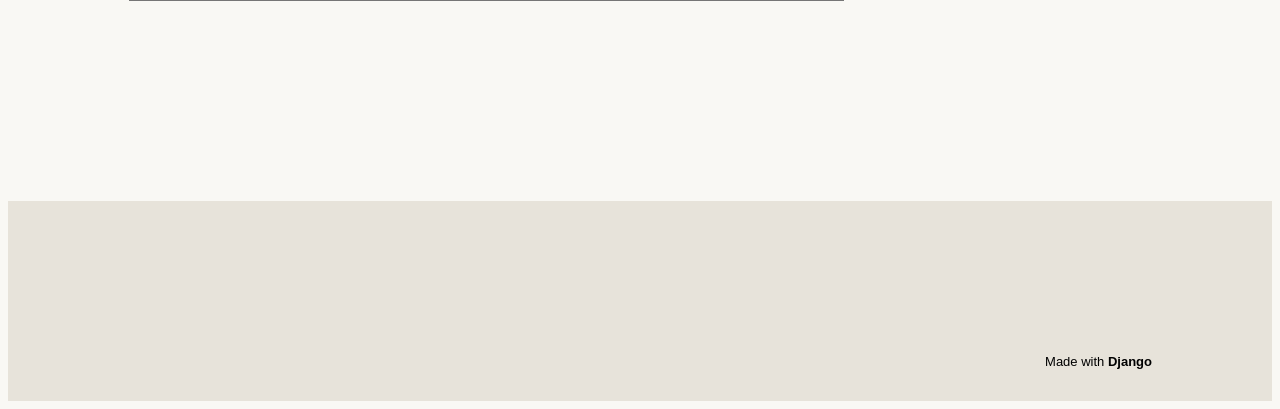
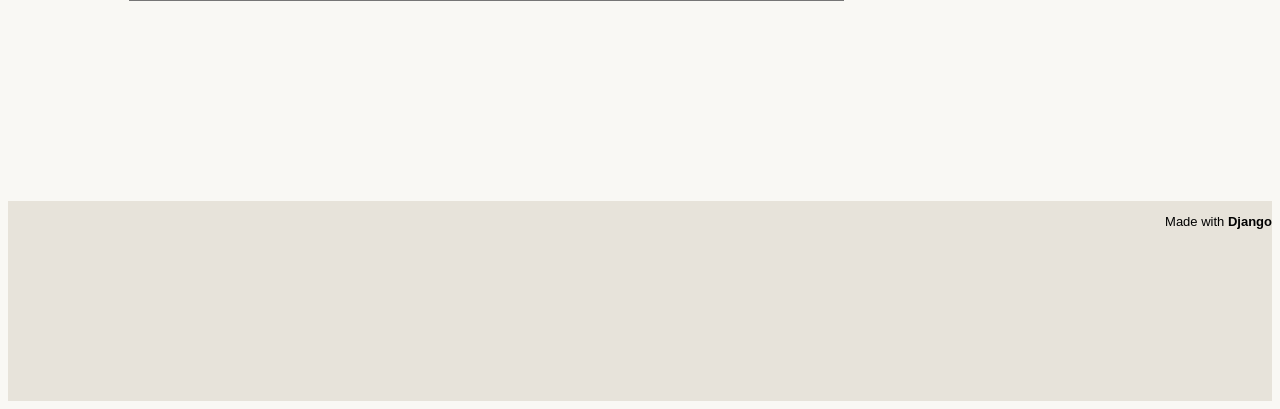
Before and after one commit to samkimpepper/illy-django-blog, a Django app: page /blog/write/ in a window 1280 px wide. Shown: the part 703-1112 px from the top of the page. Run offline with Django 4.2, Linux system fonts and the light colour scheme; data that the repository does not hold is empty; parts of the project's set-up code (start-up, migrations or seed data) failed here and were passed over; some libraries are stand-ins or nearby versions.

Commit message:
modify write.html

```diff
--- a/blog_project/blog_app/templates/blog_app/write.html
+++ b/blog_project/blog_app/templates/blog_app/write.html
@@ -173,7 +173,7 @@
 
     <!-- 푸터 -->
     <footer>
-        <div class="container">
+        <div class="footer_container">
             <p>Made with <span>Django</span></p>
         </div>
     </footer>
```
